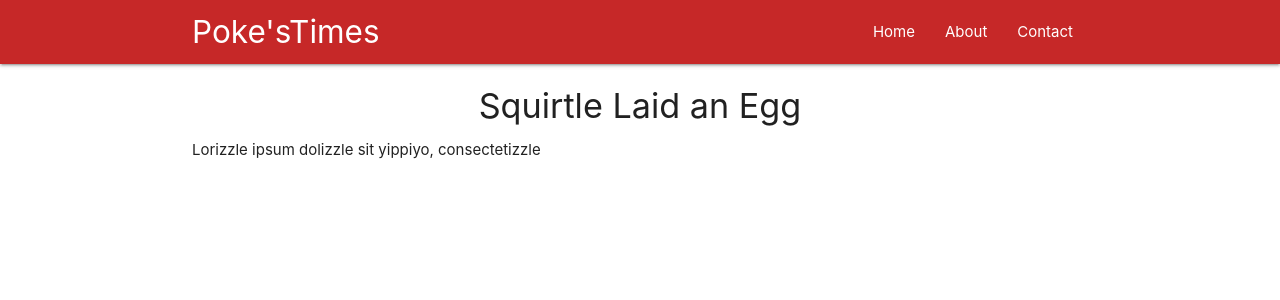
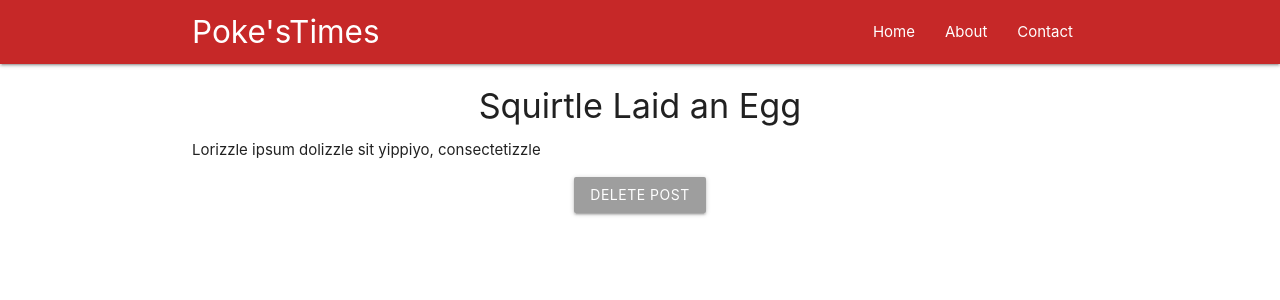
Before and after one commit to davidcoelho03/Complete-React-Tutorial, a React (Create React App) app in the folder poketimes/: page /1 in a window 1280 px wide. Shown: the top 300 px of the page. Built offline with nearby package versions, Linux system fonts and the light colour scheme.

Commit message:
lesson no 42 - Map Dispatch To Props: Added a dispatch action to the store -> Delete post Added button to delete

```diff
--- a/poketimes/src/components/Post.js
+++ b/poketimes/src/components/Post.js
@@ -16,11 +16,21 @@ export class Post extends Component {
     //     })
     //
     // }
+    handleClick = () => {
+        this.props.deletePost(this.props.post.id);
+        this.props.history.push('/');
+    }
     render() {
+        console.log(this.props);
         const post = this.props.post ? (
             <div className="post">
                 <h4 className="center">{this.props.post.title}</h4>
                 <p>{this.props.post.body}</p>
+                <div className="center">
+                    <button className="btn grey" onClick={this.handleClick}>
+                        Delete Post
+                    </button>
+                </div>
             </div>
         ) : (
             <div className="center">Loading post...</div>
@@ -44,4 +54,11 @@ const mapStateToProps = (state, ownProps) => {
     }
 }
 
-export default connect(mapStateToProps)(Post);
+const mapDispatchToProps = (dispatch) => {
+    return {
+        // function with action inside it and is going to be attached to the props
+        deletePost: (id) => { dispatch({type: 'DELETE_POST', id: id}) }
+    }
+}
+
+export default connect(mapStateToProps, mapDispatchToProps)(Post);
--- a/poketimes/src/reducers/rootReducer.js
+++ b/poketimes/src/reducers/rootReducer.js
@@ -8,6 +8,17 @@ const initState = {
 }
 
 const rootReducer = (state = initState, action) => {
+    console.log(state);
+    console.log(action);
+
+    if(action.type === 'DELETE_POST'){
+        return {
+            ...state,
+            posts: state.posts.filter(post => action.id !== post.id)
+        }
+    }
+
+    // must return here because it's called once without any action. It was giving an error
     return state;
 }
 
```
Also changed, not shown: 1 other file (tests, documents, lock files or other folders). Lines whose indentation alone changed are shown as unchanged.
